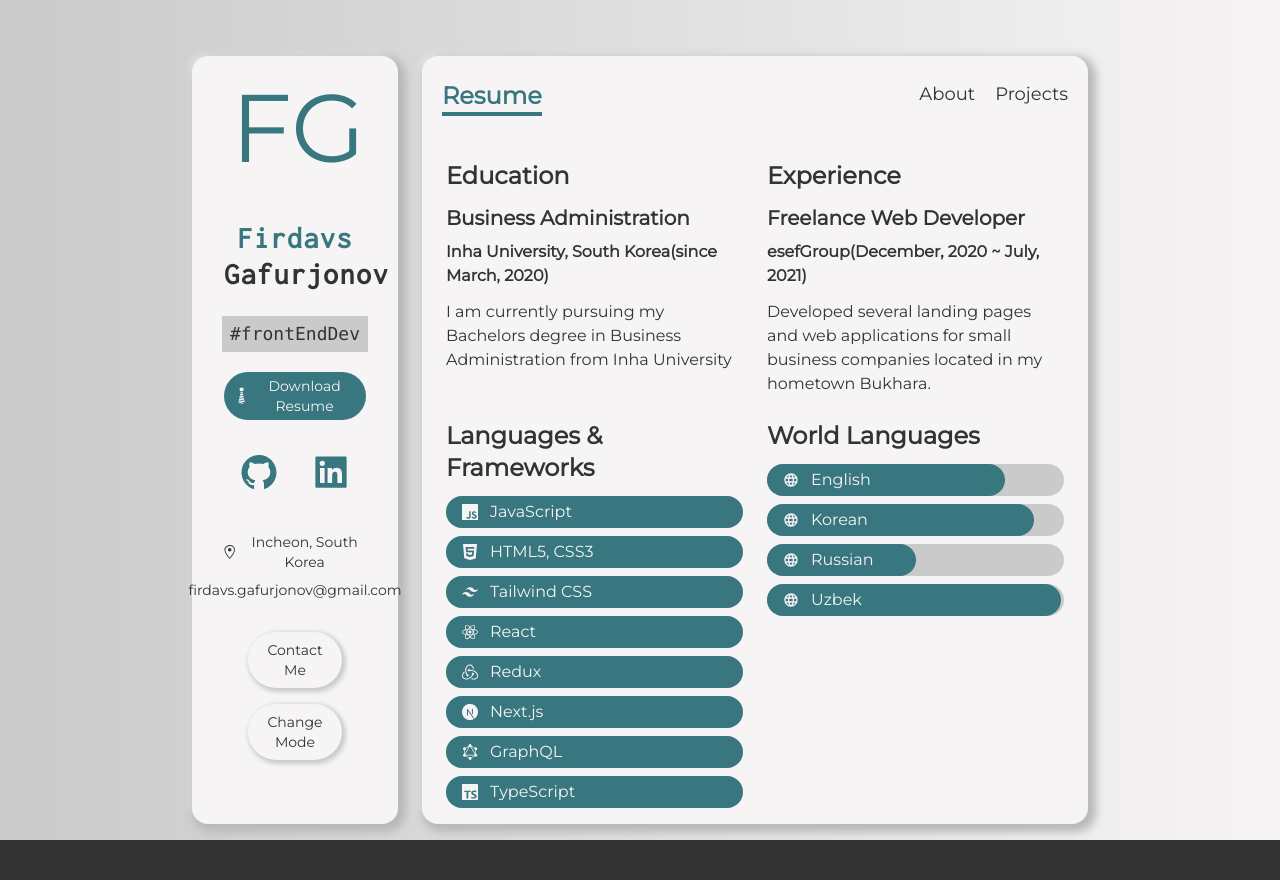
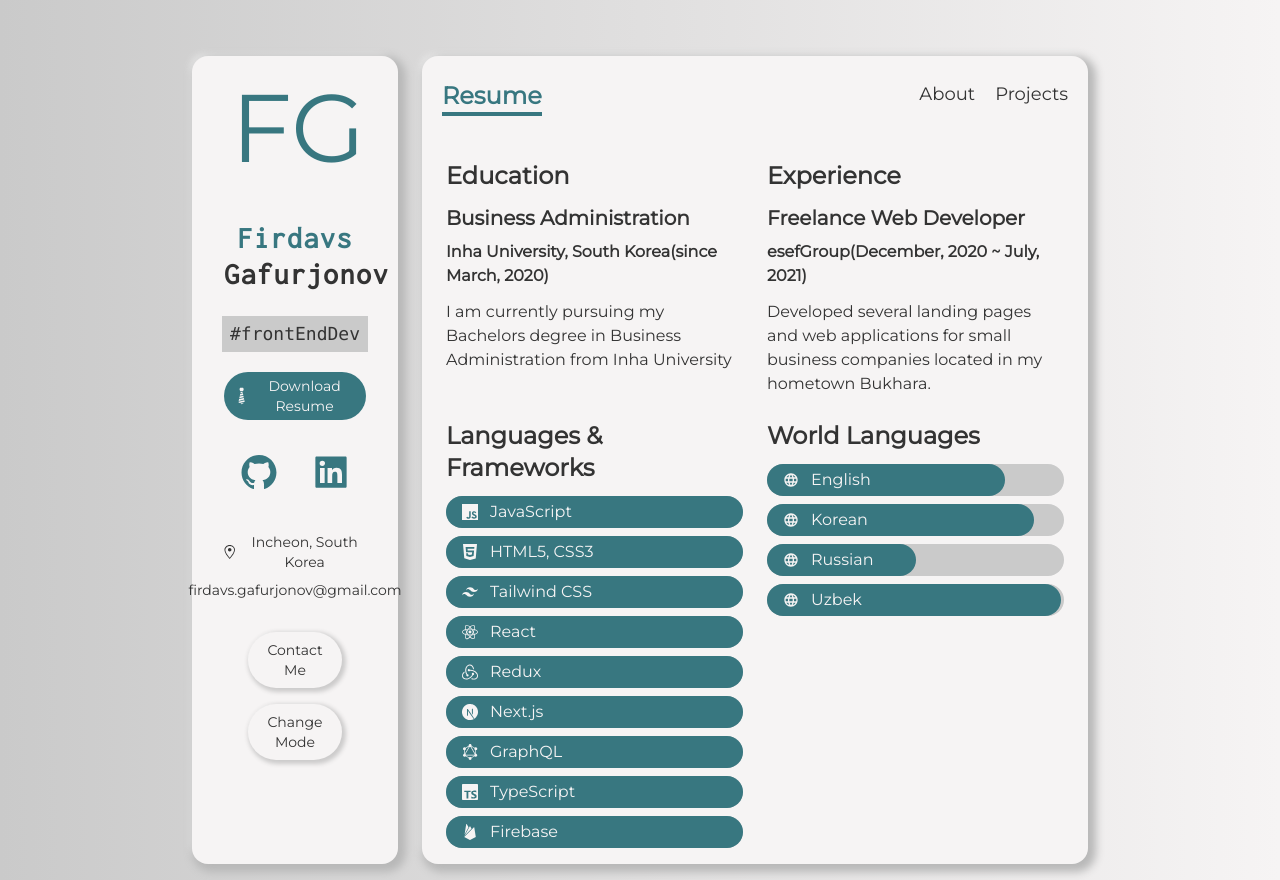
Before and after one commit to gfirik/portfolio, a Next.js app: page /resume in a window 1280 px wide. Before the commit the page ends 840 px from the top, so only its background shows below. Built offline with nearby package versions, Linux system fonts and the light colour scheme.

Commit message:
tiny update

```diff
--- a/data.ts
+++ b/data.ts
@@ -1,7 +1,7 @@
 import { IProject, IService, ISkill } from './types';
 import { FaAngular, FaReact, FaVuejs } from "react-icons/fa";
 import { HiAcademicCap } from 'react-icons/hi';
-import { SiHtml5, SiNextDotJs, SiJavascript, SiRedux, SiReact, SiTailwindcss, SiTypescript } from 'react-icons/si';
+import { SiFirebase, SiHtml5, SiNextDotJs, SiJavascript, SiRedux, SiReact, SiTailwindcss, SiTypescript } from 'react-icons/si';
 import { MdDevices, MdLanguage } from 'react-icons/md';
 import { GiArchiveResearch } from 'react-icons/gi';
 import { GrGraphQl } from 'react-icons/gr';
@@ -83,6 +83,11 @@ export const programmingLanguages:ISkill[] = [
   {
     Icon: SiTypescript,
     name: 'TypeScript',
+    level: '100%',
+  },
+  {
+    Icon: SiFirebase,
+    name: 'Firebase',
     level: '100%',
   },
 ];
```
